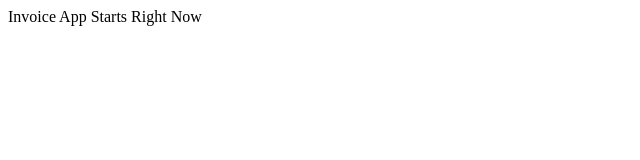
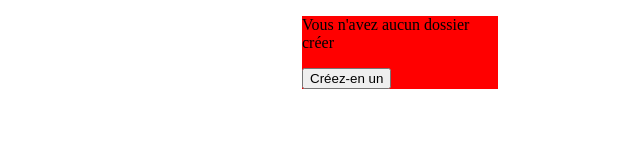
Before and after one commit to Raruto123/invoice-app, an Electron app: page index.html in a window 800 px wide. Shown: the whole page, without its empty margins (0-640 px from the left). Drawn offline with Linux system fonts and the light colour scheme; no server answers.

Commit message:
debut du projet

```diff
--- a/index.html
+++ b/index.html
@@ -1,16 +1,19 @@
-<!-- Page d'accueil -->
+<!-- Page d'accueil lorsque il n'y a pas de dossiers-->
 <!DOCTYPE html>
 <html lang="fr-CI">
 <head>
     <meta charset="UTF-8">
     <meta http-equiv="Content-Security-Policy" content="default-src 'self'; script-src 'self'"/>
     <meta http-equiv="X-Content-Security-Policy" content="default-src 'self'; script-src 'self'"/>
+    <link rel="stylesheet" href="style.css">
     <title>Invoice App</title>
 </head>
 <body>
-    Invoice App Starts Right Now
     <!-- <a href="anotherPageTest.html">Click here to go somewhere</a> -->
-
+     <div class="new-folder">
+        <p>Vous n'avez aucun dossier créer</p>
+        <button>Créez-en un</button>
+     </div>
     <script src="renderer.js" type="module"></script>
 </body>
 </html>
--- a/main.js
+++ b/main.js
@@ -14,7 +14,9 @@ const createWindow = () => {
     });
 
     window.loadFile("index.html");
+
 };
+
 
 app.on('window-all-closed', () => {
     if (process.platform !== 'darwin') app.quit()
@@ -30,6 +32,9 @@ app.whenReady().then(() => {
       if (BrowserWindow.getAllWindows().length === 0) createWindow()
     });
     ipcMain.handle("verification", () => realVerification("Final Fantasy XV"))
+    require('electron-reload')(__dirname, {
+        electron: path.join(__dirname, 'node_modules', '.bin', 'electron')
+    });
     createWindow()
 
 })
--- a/package.json
+++ b/package.json
@@ -10,6 +10,10 @@
   "author": "Mohamed Hassib",
   "license": "ISC",
   "devDependencies": {
-    "electron": "^33.2.0"
+    "electron": "^33.2.0",
+    "nodemon": "^3.1.7"
+  },
+  "dependencies": {
+    "electron-reload": "^2.0.0-alpha.1"
   }
 }
--- /dev/null
+++ b/style.css
@@ -0,0 +1,10 @@
+:root{
+    --red-color : red;
+}
+
+
+.new-folder{
+    background-color: var(--red-color);
+    width: 25%;
+    margin: auto;
+}
```
Also changed, not shown: 1 other file.
